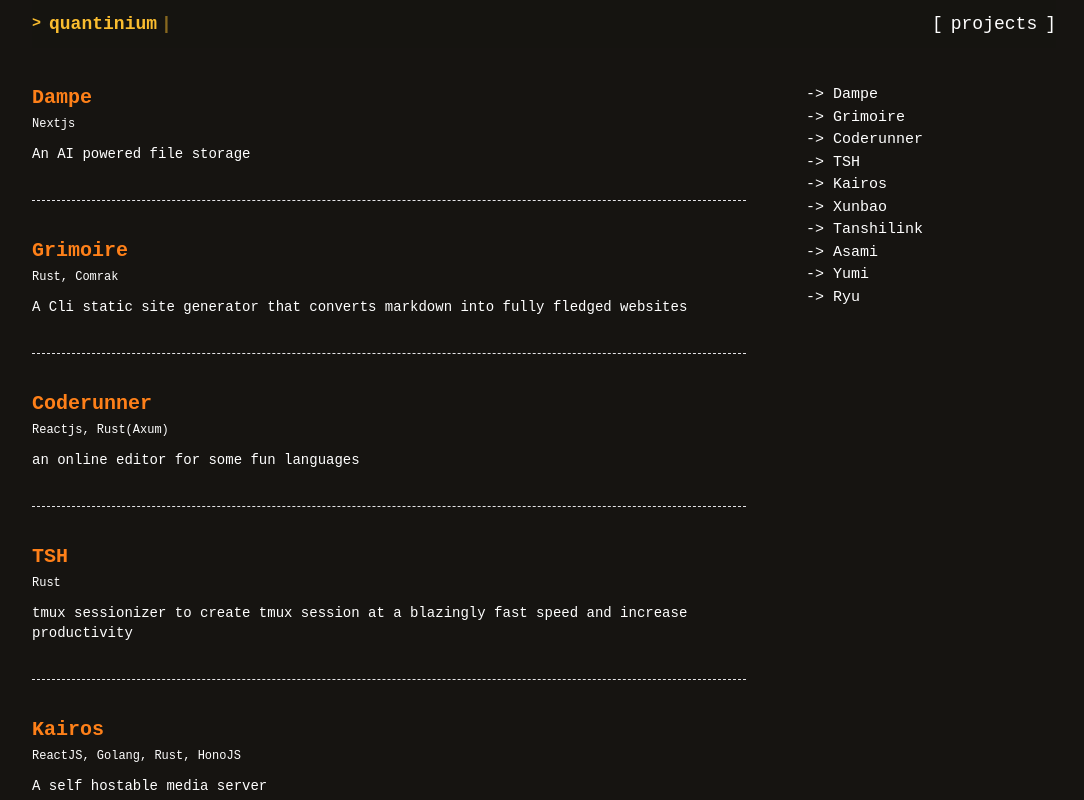
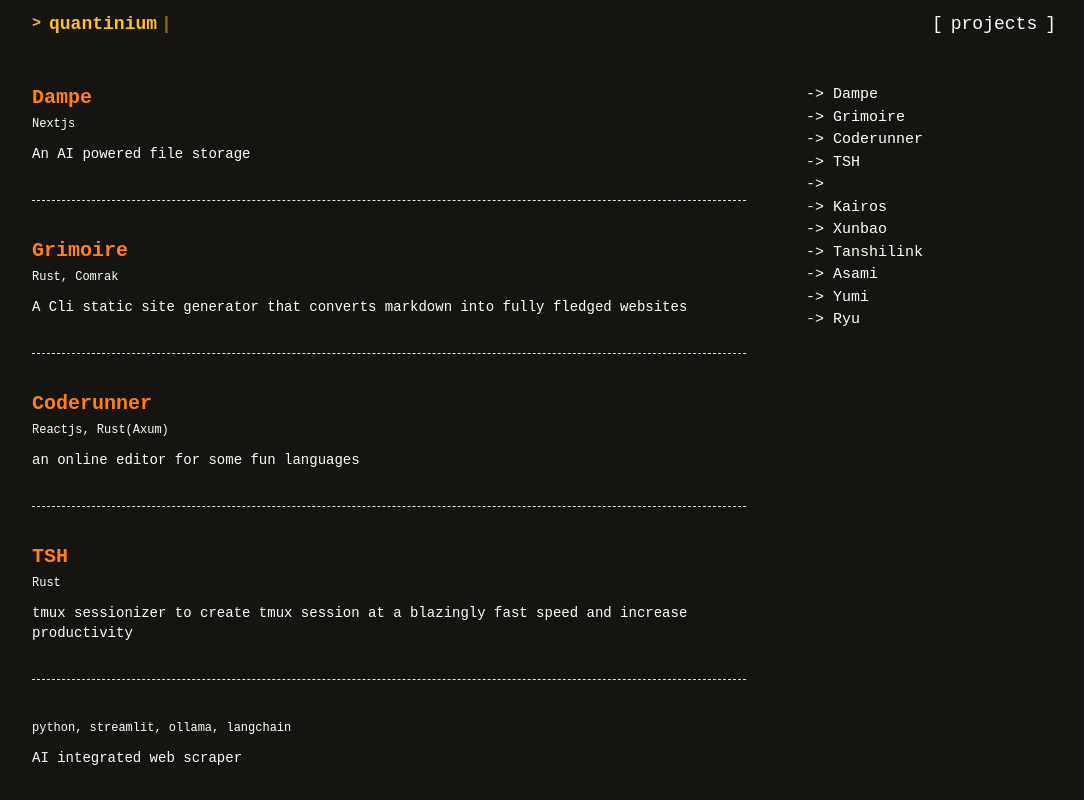
Before and after one commit to quantinium3/thy, a SvelteKit app: page /project in a window 1280 px wide. Shown: the top 800 px of the page, without its empty margins (96-1180 px from the left). Built offline with nearby package versions, Linux system fonts and the light colour scheme.

Commit message:
one more

```diff
--- a/src/routes/+page.svelte
+++ b/src/routes/+page.svelte
@@ -35,6 +35,12 @@
 			description: 'ascii art generator',
 			tech: ['reactjs']
 		},
+        {
+            name: 'webalyze',
+            href: 'https://github.com/quantinium3/webalyze',
+            description: 'ai powered web scraper',
+            tech: ['python', 'streamlit', 'ollama', 'langchain']
+        },
 		{
 			name: 'kairos',
 			href: 'https://github.com/quantinium3/kairos',
--- a/src/routes/project/+page.svelte
+++ b/src/routes/project/+page.svelte
@@ -19,7 +19,7 @@
 			title: 'Coderunner',
 			description: 'an online editor for some fun languages',
 			tech: ['Reactjs', 'Rust(Axum)'],
-			slug: 'https://coderunner.quantinium.dev',
+			slug: 'https://coderunner.quantinium.dev'
 		},
 		{
 			title: 'TSH',
@@ -29,17 +29,23 @@
 			slug: 'https://github.com/quantinium3/tsh'
 		},
 		{
+			name: 'Webalyze',
+			href: 'https://github.com/quantinium3/webalyze',
+			description: 'AI integrated web scraper',
+			tech: ['python', 'streamlit', 'ollama', 'langchain']
+		},
+		{
 			title: 'Kairos',
 			description: 'A self hostable media server',
 			tech: ['ReactJS', 'Golang', 'Rust', 'HonoJS'],
-			slug: 'https://github.com/quantinium3/kairos',
+			slug: 'https://github.com/quantinium3/kairos'
 		},
-        {
+		{
 			title: 'Xunbao',
 			description: 'an online quiz platform for a college hackathon',
 			tech: ['ReactJS', 'ExpressJS', 'MongoDB', 'ClerkJS'],
 			slug: 'https://github.com/quantinium3/xunbao'
-        },
+		},
 		{
 			title: 'Tanshilink',
 			description: 'url shortener',
```
